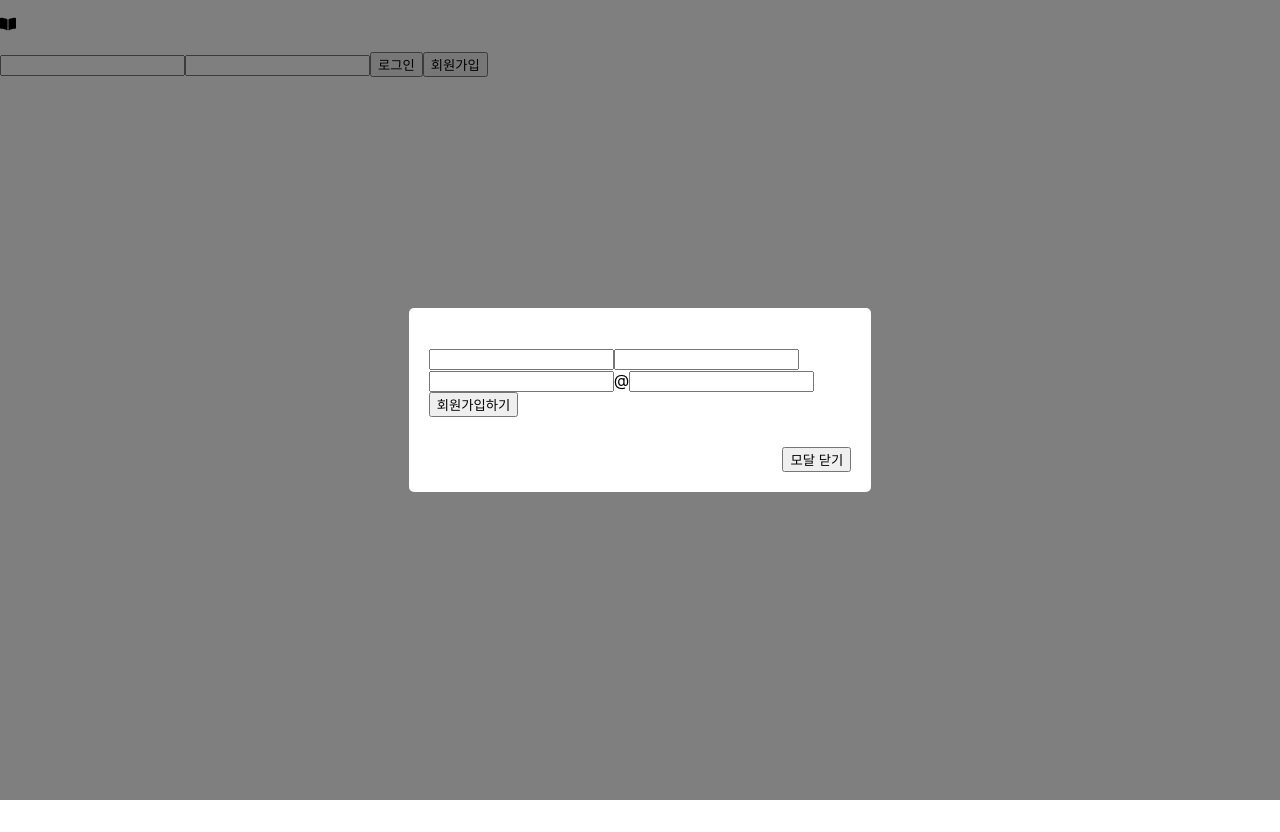
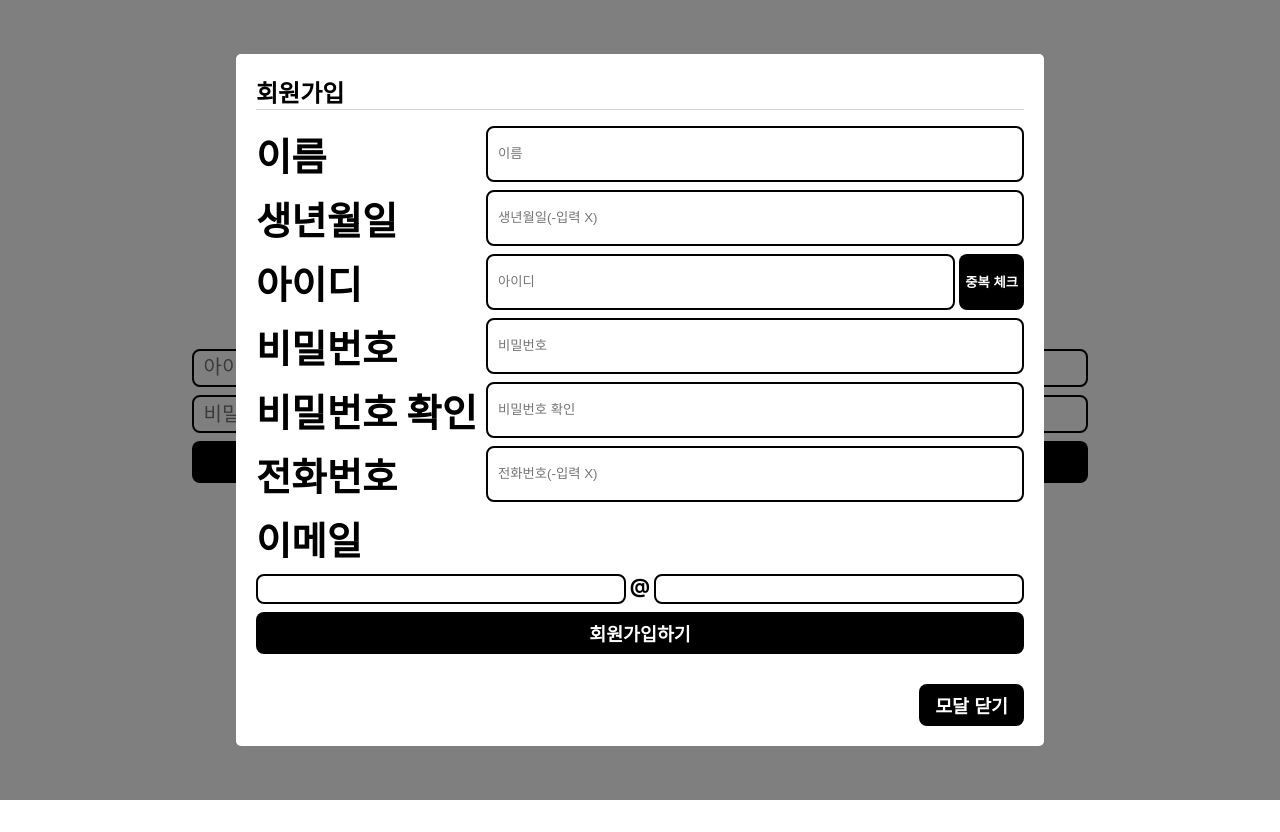
Before and after one commit to GeonHeeLeee/StudyLog, a React (Create React App) app in the folder client/: page /signin in a window 1280 px wide. Both pictures are taken after a click on the button "회원가입". Before the commit the page ends 800 px from the top, so only its background shows below. Built offline with nearby package versions, Linux system fonts and the light colour scheme.

Commit message:
feat/회원가입 및 로그인 디자인 구현

```diff
--- a/client/src/App.css
+++ b/client/src/App.css
@@ -37,10 +37,10 @@
 .modal-wrap .modal-con {
   position: relative;
   z-index: 10;
-  max-width: 500px;
-  min-width: 300px;
-  min-height: 100px;
-  width: 33%;
+  /* max-width: 500px; */
+  /* min-width: 300px; */
+  /* min-height: 100px; */
+  /* width: 33%; */
   padding: 20px;
   border-radius: 5px;
   background: #fff;
@@ -51,10 +51,10 @@
 .modal-wrap.active .modal-con {
   position: relative;
   z-index: 10;
-  max-width: 500px;
-  min-width: 300px;
-  min-height: 100px;
-  width: 33%;
+  /* max-width: 500px; */
+  /* min-width: 300px; */
+  /* min-height: 100px; */
+  /* width: 33%; */
   padding: 20px;
   border-radius: 5px;
   background: #fff;
@@ -62,7 +62,7 @@
 }
 
 .modal-wrap .modal-con .contents {
-  padding: 20px 0;
+  padding: 0 0 20px 0;
 }
 
 .modal-wrap .modal-con .bottom {
--- a/client/src/components/Button/Button.component.tsx
+++ b/client/src/components/Button/Button.component.tsx
@@ -3,9 +3,9 @@ type Props = {
   text: string;
 } & ButtonHTMLAttributes<HTMLButtonElement>;
 
-export default function Button({ text, type, onClick }: Props) {
+export default function Button({ text, type, onClick, ...props }: Props) {
   return (
-    <button type={type} onClick={onClick}>
+    <button type={type} onClick={onClick} {...props}>
       {text}
     </button>
   );
--- a/client/src/components/Input/Input.component.tsx
+++ b/client/src/components/Input/Input.component.tsx
@@ -1,4 +1,4 @@
-import React, { InputHTMLAttributes, useEffect, useState } from 'react';
+import React, { InputHTMLAttributes } from 'react';
 
 interface OnChangeHandler {
   (e: React.ChangeEvent<HTMLInputElement>): void;
@@ -14,6 +14,7 @@ export default function Input({
   onChangeHandler,
   name,
   value = '',
+  ...props
 }: Props) {
   return (
     <>
@@ -23,6 +24,7 @@ export default function Input({
         name={name}
         value={value}
         aria-label='form-input'
+        {...props}
       />
     </>
   );
--- a/client/src/components/Modal/Modal.module.css
+++ b/client/src/components/Modal/Modal.module.css
@@ -0,0 +1,87 @@
+.modal-content {
+  max-width: 70vw;
+  min-width: 60vw;
+  min-height: 30vh;
+  width: 50%;
+}
+
+.header {
+  padding: 0;
+  margin: 0;
+  margin-bottom: 1rem;
+  border-bottom: 1px solid lightgray;
+}
+
+.form {
+  display: flex;
+  flex-direction: column;
+  gap: 0.5rem;
+  font-size: 1.25rem;
+  font-weight: 700;
+}
+
+.input-container {
+  display: flex;
+}
+.input-container label {
+  flex-basis: 18vw;
+  font-size: 3vw;
+}
+label {
+  font-size: 3vw;
+}
+
+.form-input {
+  box-sizing: border-box;
+  /* width: 80%; */
+  flex: 1 1 auto;
+  padding: 0.35rem 0.6rem;
+  border: 2px solid black;
+  border-radius: 0.5rem;
+  transition: 500ms all;
+}
+
+.email-section {
+  display: flex;
+  gap: 0.25rem;
+}
+.email-input {
+  flex: 1 1 auto;
+  box-sizing: border-box;
+  padding: 0.35rem 0.6rem;
+  border: 2px solid black;
+  border-radius: 0.5rem;
+  transition: 500ms all;
+}
+
+.form-input:focus,
+.email-input:focus {
+  transform: scale(1.05);
+}
+
+.form-button {
+  padding: 0.5rem 1rem;
+  transition: 500ms all;
+  color: white;
+  font-weight: 700;
+  background-color: black;
+  border: none;
+  border-radius: 0.5rem;
+  font-size: 1.15rem;
+}
+
+.check-button {
+  transition: 500ms all;
+  color: white;
+  font-weight: 700;
+  background-color: black;
+  border: none;
+  border-radius: 0.5rem;
+  margin-left: 0.25rem;
+}
+
+.check-button:hover,
+.form-button:hover {
+  font-weight: 900;
+  transform: scale(1.1);
+}
--- a/client/src/components/Modal/ModalWrapper.component.tsx
+++ b/client/src/components/Modal/ModalWrapper.component.tsx
@@ -1,4 +1,5 @@
 import React, { ReactNode } from 'react';
+import styles from './Modal.module.css';
 
 type Props = {
   children: ReactNode;
@@ -14,10 +15,11 @@ export default function ModalWrapper({
   return (
     <div className={`modal-wrap ${show && 'active'}`}>
       <div className='overlay' onClick={closeModal}></div>
-      <div className='modal-con'>
+      {/* <div className='modal-con'> */}
+      <div className={`${styles['modal-content']} modal-con`}>
         <div className='contents'>{children}</div>
         <div className='bottom'>
-          <button type='button' onClick={closeModal}>
+          <button type='button' className={styles['form-button']} onClick={closeModal}>
             모달 닫기
           </button>
         </div>
--- a/client/src/components/Modal/SignUpModal.component.tsx
+++ b/client/src/components/Modal/SignUpModal.component.tsx
@@ -1,54 +1,123 @@
 import React from 'react';
+
 import Input from '../Input/Input.component';
 import useInput from '../../hooks/form/useInput';
 
+import styles from './Modal.module.css';
+
 const initialForm = {
-  id: '',
+  userId: '',
   password: '',
   confirmPassword: '',
   name: '',
   phoneNumber: '',
   localEmail: '', // email 앞쪽
   domainEmail: '', // email 뒤쪽
-  address: '',
-  nickname: '',
+  birth: '',
 };
 // 회원가입 모달
 export default function SignUpModal() {
   const [form, onChangeHandler] = useInput(initialForm);
 
-  // TODO: ID 중복 체크
   return (
     <div>
-      <form>
+      <h2 className={styles.header}>회원가입</h2>
+      <form className={styles.form}>
+        <div className={styles['input-container']}>
+          <label htmlFor='name'>이름</label>
+          <Input
+            id='name'
+            type='text'
+            onChangeHandler={onChangeHandler}
+            name='name'
+            value={form.name}
+            required
+            placeholder='이름'
+            className={styles['form-input']}
+          />
+        </div>
+        <div className={styles['input-container']}>
+          <label htmlFor='name'>생년월일</label>
           <Input
             type='text'
             onChangeHandler={onChangeHandler}
-          name='id'
-          value={form.id}
+            name='birth'
+            placeholder='생년월일(-입력 X)'
+            value={form.birth}
+            className={styles['form-input']}
+            required
           />
+        </div>
+        <div className={styles['input-container']}>
+          <label htmlFor='name'>아이디</label>
+          <Input
+            type='text'
+            onChangeHandler={onChangeHandler}
+            name='userId'
+            value={form.userId}
+            required
+            placeholder='아이디'
+            className={styles['form-input']}
+          />
+          <button className={styles['check-button']}>중복 체크</button>
+        </div>
+        <div className={styles['input-container']}>
+          <label htmlFor='name'>비밀번호</label>
+          <Input
+            type='password'
+            onChangeHandler={onChangeHandler}
+            name='password'
+            value={form.password}
+            required
+            placeholder='비밀번호'
+            className={styles['form-input']}
+          />
+        </div>
+        <div className={styles['input-container']}>
+          <label htmlFor='name'>비밀번호 확인</label>
+          <Input
+            type='password'
+            onChangeHandler={onChangeHandler}
+            name='confirmPassword'
+            value={form.confirmPassword}
+            required
+            placeholder='비밀번호 확인'
+            className={styles['form-input']}
+          />
+        </div>
+        <div className={styles['input-container']}>
+          <label htmlFor='name'>전화번호</label>
           <Input
             type='tel'
             name='phoneNumber'
             value={form.phoneNumber}
             onChangeHandler={onChangeHandler}
-          pattern='[0-9]{3}-[0-9]{3}-[0-9]{4}'
+            placeholder='전화번호(-입력 X)'
             required
+            className={styles['form-input']}
           />
+        </div>
+        <label>이메일</label>
+        <div className={styles['email-section']}>
           <Input
+            className={styles['email-input']}
             type='email'
             name='localEmail'
             value={form.localEmail}
             onChangeHandler={onChangeHandler}
+            required
           />
           @
           <Input
+            className={styles['email-input']}
             type='email'
             name='domainEmail'
             value={form.domainEmail}
             onChangeHandler={onChangeHandler}
+            required
           />
-        <button>회원가입하기</button>
+        </div>
+        <button className={styles['form-button']}>회원가입하기</button>
       </form>
     </div>
   );
--- /dev/null
+++ b/client/src/pages/SignIn/SignIn.module.css
@@ -0,0 +1,58 @@
+.container {
+  min-height: 100vh;
+  padding: 1rem;
+  display: flex;
+  flex-direction: column;
+  justify-content: center;
+  align-items: center;
+}
+.logo {
+  margin: 0.5rem 0 1.5rem;
+  display: flex;
+  align-items: center;
+  gap: 0.8rem;
+  position: absolute;
+  top: 5vh;
+}
+.logo span {
+  letter-spacing: 0.05rem;
+}
+
+.form {
+  width: 70vw;
+  font-weight: 700;
+  font-size: 1.25rem;
+  display: flex;
+  flex-direction: column;
+  gap: 0.5rem;
+}
+
+.form-input {
+  box-sizing: border-box;
+  width: 100%;
+  font-size: 1.25rem;
+  padding: 0.35rem 0.6rem;
+  border: 2px solid black;
+  border-radius: 0.5rem;
+}
+
+.button-container {
+  display: flex;
+  gap: 0.5rem;
+}
+.form-button {
+  flex: 1 1 auto;
+  padding: 0.5rem 1rem;
+  transition: 500ms all;
+  color: white;
+  font-weight: 700;
+  background-color: black;
+  border: none;
+  border-radius: 0.5rem;
+  font-size: 1.15rem;
+}
+
+.form-button:hover {
+  font-weight: 900;
+  transform: scale(1.1);
+}
--- a/client/src/pages/SignIn/SignIn.tsx
+++ b/client/src/pages/SignIn/SignIn.tsx
@@ -1,17 +1,20 @@
 import React, { useEffect, useState } from 'react';
+import { FaBookOpen } from 'react-icons/fa';
+import { useNavigate } from 'react-router-dom';
+
 import Input from '../../components/Input/Input.component';
-import useInput from '../../hooks/form/useInput';
 import Button from '../../components/Button/Button.component';
 import ModalPortal from '../../components/Portal/ModalPortal.component';
 import SignUpModal from '../../components/Modal/SignUpModal.component';
 import ModalWrapper from '../../components/Modal/ModalWrapper.component';
+import styles from './SignIn.module.css';
+
+import useInput from '../../hooks/form/useInput';
 import useLoginState from '../../stores/login';
-import { useNavigate } from 'react-router-dom';
 import useNetwork from '../../stores/network';
-import { FaBookOpen } from 'react-icons/fa';
 
 const initialForm = {
-  id: '',
+  userId: '',
   password: '',
 };
 
@@ -28,7 +31,10 @@ export default function SignIn() {
     //   console.log(res);
     //   signIn({id: form.id, name: '나중에 구현할 내용(백엔드가 넘겨줘야 함)'});
     // });
-    signIn({ id: form.id, name: '나중에 구현할 내용(백엔드가 넘겨줘야 함)' });
+    signIn({
+      id: form.userId,
+      name: '나중에 구현할 내용(백엔드가 넘겨줘야 함)',
+    });
   };
 
   useEffect(() => {
@@ -36,31 +42,47 @@ export default function SignIn() {
   }, [isLogin, navigate]);
 
   return (
-    <>
-      <p>
+    <main className={styles.container}>
+      <h1 className={styles.logo}>
         <FaBookOpen />
-      </p>
-      <form onSubmit={loginHandler}>
+        <span>StudyLog</span>
+      </h1>
+      <form onSubmit={loginHandler} className={styles.form}>
+        <div>
           <Input
             type='text'
             onChangeHandler={onChangeHandler}
-          name='id'
-          value={form.id}
-          placeholder='ID를 입력해주세요'
+            name='userId'
+            id='userId'
+            value={form.userId}
+            className={styles['form-input']}
+            placeholder='아이디'
           />
+        </div>
+        <div>
           <Input
             type='text'
             onChangeHandler={onChangeHandler}
+            id='password'
             name='password'
             value={form.password}
-          placeholder='비밀번호를 입력해주세요'
+            placeholder='비밀번호'
+            className={styles['form-input']}
           />
-        <Button type='submit' text='로그인' />
+        </div>
+        <div className={styles['button-container']}>
+          <Button
+            type='submit'
+            text='로그인'
+            className={styles['form-button']}
+          />
           <Button
             type='button'
             text='회원가입'
             onClick={() => toggleShowModal((prev) => !prev)}
+            className={styles['form-button']}
           />
+        </div>
 
         {showModal && (
           <ModalPortal>
@@ -73,6 +95,6 @@ export default function SignIn() {
           </ModalPortal>
         )}
       </form>
-    </>
+    </main>
   );
 }
```
Lines whose indentation alone changed are shown as unchanged.
